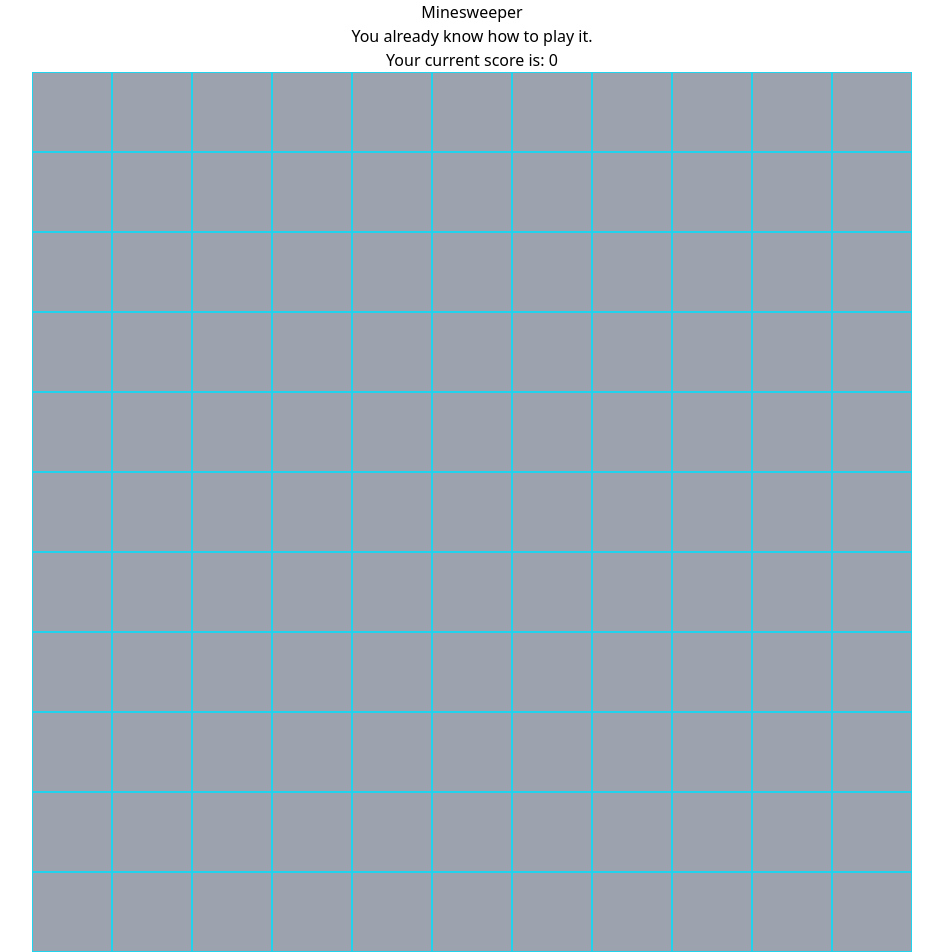
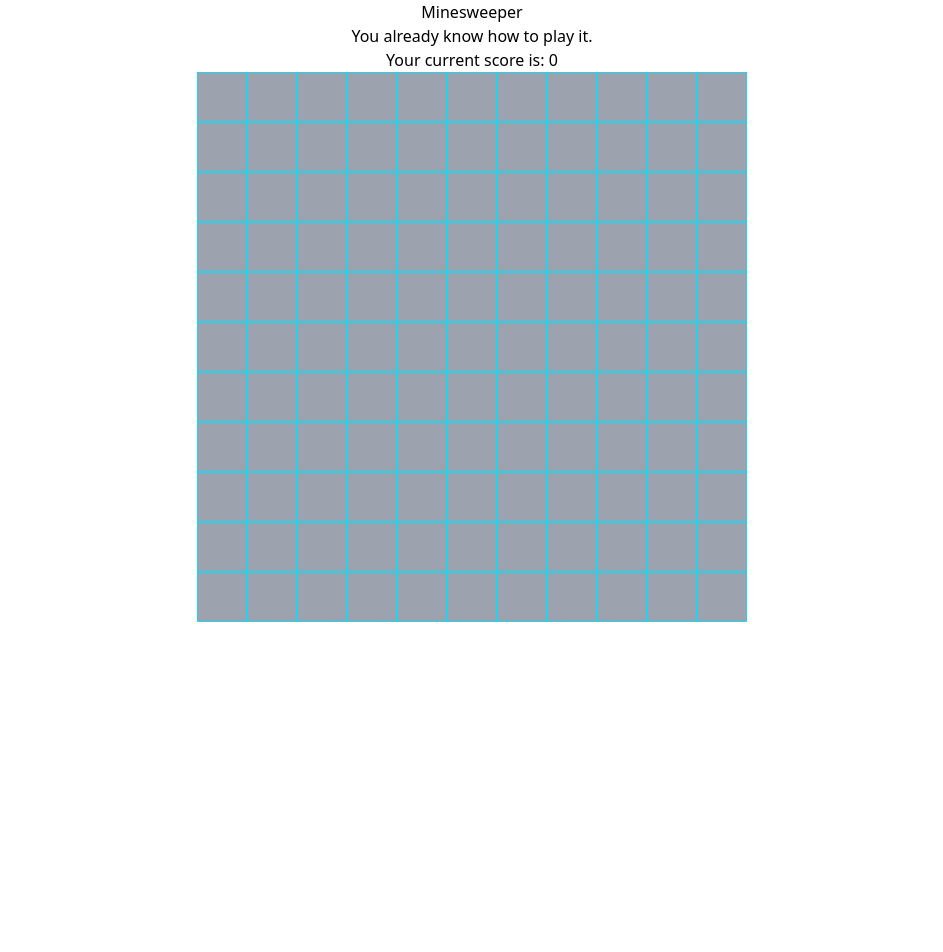
Before and after one commit to devhausleipzigacademy/camp6-minesweeper, a website built with Parcel: page src/index.html in a window 1280 px wide. Shown: the whole page, without its empty margins (168-1111 px from the left). After the commit the page ends 800 px from the top, so only its background shows below. Built offline with nearby package versions, Linux system fonts and the light colour scheme.

Commit message:
Change sizing

```diff
--- a/src/index.html
+++ b/src/index.html
@@ -14,7 +14,10 @@
 		<main class="w-full flex flex-col items-center justify-center">
 			<div id="messages">You already know how to play it.</div>
 			<div id="score">Your current score is: <span>0</span></div>
-      <div id="game-grid" class="grid grid-cols-11 w-[880px] h-[880px]"></div>
+			<div
+				id="game-grid"
+				class="grid grid-cols-11 w-[550px] h-[550px]"
+			></div>
 		</main>
 
 		<script src="main.ts"></script>
--- a/src/main.ts
+++ b/src/main.ts
@@ -135,8 +135,8 @@ function initializeBoardState() {
 			gridElement.id = newSquareId;
 			gridElement.classList.add(
 				"grid-square",
-        "h-[80px]",
-        "w-[80px]",
+				"h-[50px]",
+				"w-[50px]",
 				"max-h-full",
 				"bg-gray-400",
 				"hover:border-black",
```
Lines whose indentation alone changed are shown as unchanged.
